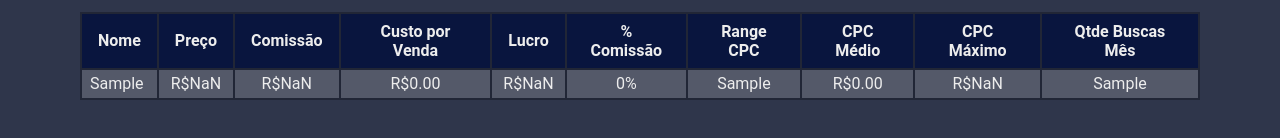
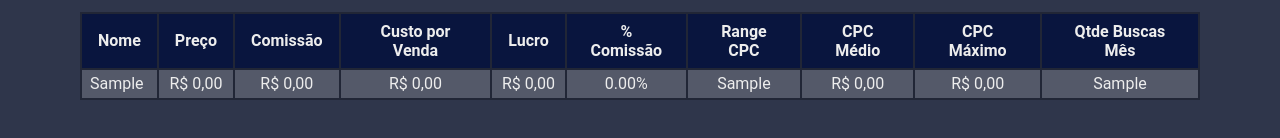
Before and after one commit to KevinADemetro/garimpador, a React (Create React App) app: page / in a window 1280 px wide. Both pictures are taken after typing "Sample", "Sample", "Sample", "Sample", "Sample" into the empty fields and a click on the button "Adicionar". Shown: the part 386-524 px from the top of the page. Built offline with nearby package versions, Linux system fonts and the light colour scheme.

Commit message:
adicionando validações

```diff
--- a/src/App.js
+++ b/src/App.js
@@ -35,27 +35,26 @@ function Formulario({ onAddProduto }) {
   }
 
   function calcularPercentualComissao(comissao, preco) {
-    const precoNumero = parseFloat(preco.replace("R$", "").replace(",", "."));
-    const comissaoNumero = parseFloat(
-      comissao.replace("R$", "").replace(",", ".")
-    );
+    const precoNumero =
+      parseFloat(preco.replace(/[^\d,]/g, "").replace(",", ".")) || 0;
+    const comissaoNumero =
+      parseFloat(comissao.replace(/[^\d,]/g, "").replace(",", ".")) || 0;
 
-    if (!precoNumero || !comissaoNumero) return 0;
-    return (comissaoNumero / precoNumero) * 100;
+    if (precoNumero === 0) return 0;
+    return ((comissaoNumero / precoNumero) * 100).toFixed(2);
   }
 
   function calcularCpcMedio(rangeCpc) {
     const arrayCpc =
       rangeCpc
         .match(/[\d,]+/g)
-        ?.map((cpc) => parseFloat(cpc.replace(",", "."))) || [];
+        ?.map((cpc) => parseFloat(cpc.replace(",", ".")))
+        .filter((num) => !isNaN(num)) || [];
 
-    if (arrayCpc.length === 0) return "";
+    if (arrayCpc.length === 0) return 0;
 
     const soma = arrayCpc.reduce((acc, val) => acc + val, 0);
-    const media = soma / arrayCpc.length;
-
-    return media.toFixed(2);
+    return (soma / arrayCpc.length).toFixed(2);
   }
 
   function calcularCustoPorVenda(cpcMedio) {
@@ -63,11 +62,16 @@ function Formulario({ onAddProduto }) {
   }
 
   function calcularLucro(custoVenda, comissao) {
-    return (comissao - custoVenda).toFixed(2);
+    const comissaoNumero =
+      parseFloat(comissao.replace(/[^\d,]/g, "").replace(",", ".")) || 0;
+    const custoVendaNumero = parseFloat(custoVenda) || 0;
+    return (comissaoNumero - custoVendaNumero).toFixed(2);
   }
 
   function calcularCpcMaximo(comissao) {
-    return (comissao / 30).toFixed(2);
+    const comissaoNumero =
+      parseFloat(comissao.replace(/[^\d,]/g, "").replace(",", ".")) || 0;
+    return (comissaoNumero / 30).toFixed(2);
   }
 
   function handleSubmit(e) {
@@ -172,14 +176,14 @@ function TabelaProdutos({ produtos }) {
         {produtos.map((produto) => (
           <tr key={produto.id}>
             <td className="txt-left">{produto.nome}</td>
-            <td>R${Number(produto.preco).toFixed(2)}</td>
-            <td>R${Number(produto.comissao).toFixed(2)}</td>
-            <td>R${Number(produto.custoVenda).toFixed(2)}</td>
-            <td>R${Number(produto.lucro).toFixed(2)}</td>
-            <td>{produto.percentualComissao}%</td>
+            <td>{formatarMoeda(produto.preco)}</td>
+            <td>{formatarMoeda(produto.comissao)}</td>
+            <td>{formatarMoeda(produto.custoVenda)}</td>
+            <td>{formatarMoeda(produto.lucro)}</td>
+            <td>{Number(produto.percentualComissao).toFixed(2)}%</td>
             <td>{produto.rangeCpc}</td>
-            <td>R${Number(produto.cpcMedio).toFixed(2)}</td>
-            <td>R${Number(produto.cpcMaximo).toFixed(2)}</td>
+            <td>{formatarMoeda(produto.cpcMedio)}</td>
+            <td>{formatarMoeda(produto.cpcMaximo)}</td>
             <td>{produto.qtdBuscasMes}</td>
           </tr>
         ))}
@@ -188,4 +192,13 @@ function TabelaProdutos({ produtos }) {
   );
 }
 
+function formatarMoeda(valor) {
+  if (typeof valor === "string") {
+    valor = valor.replace(/[^0-9,.-]/g, "").replace(",", ".");
+  }
+  return Number(valor).toLocaleString("pt-BR", {
+    style: "currency",
+    currency: "BRL",
+  });
+}
 export default App;
```
